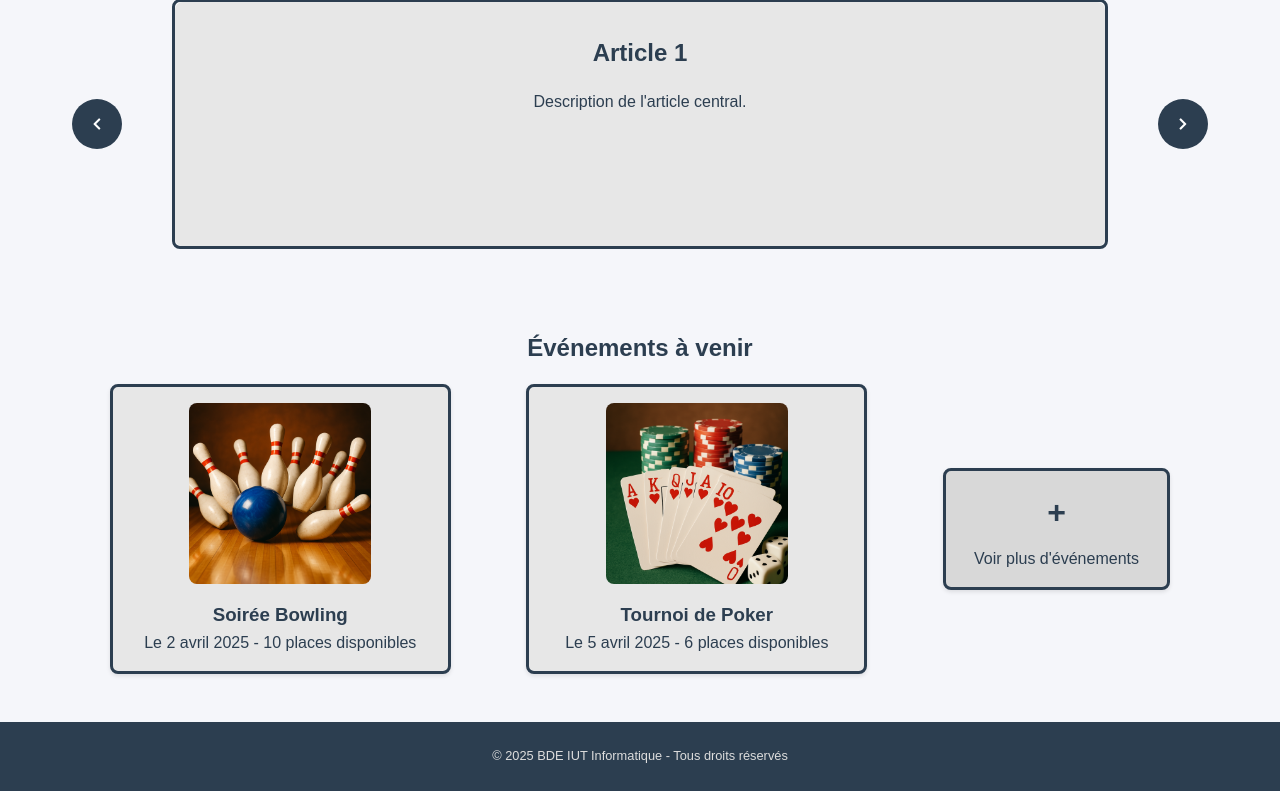
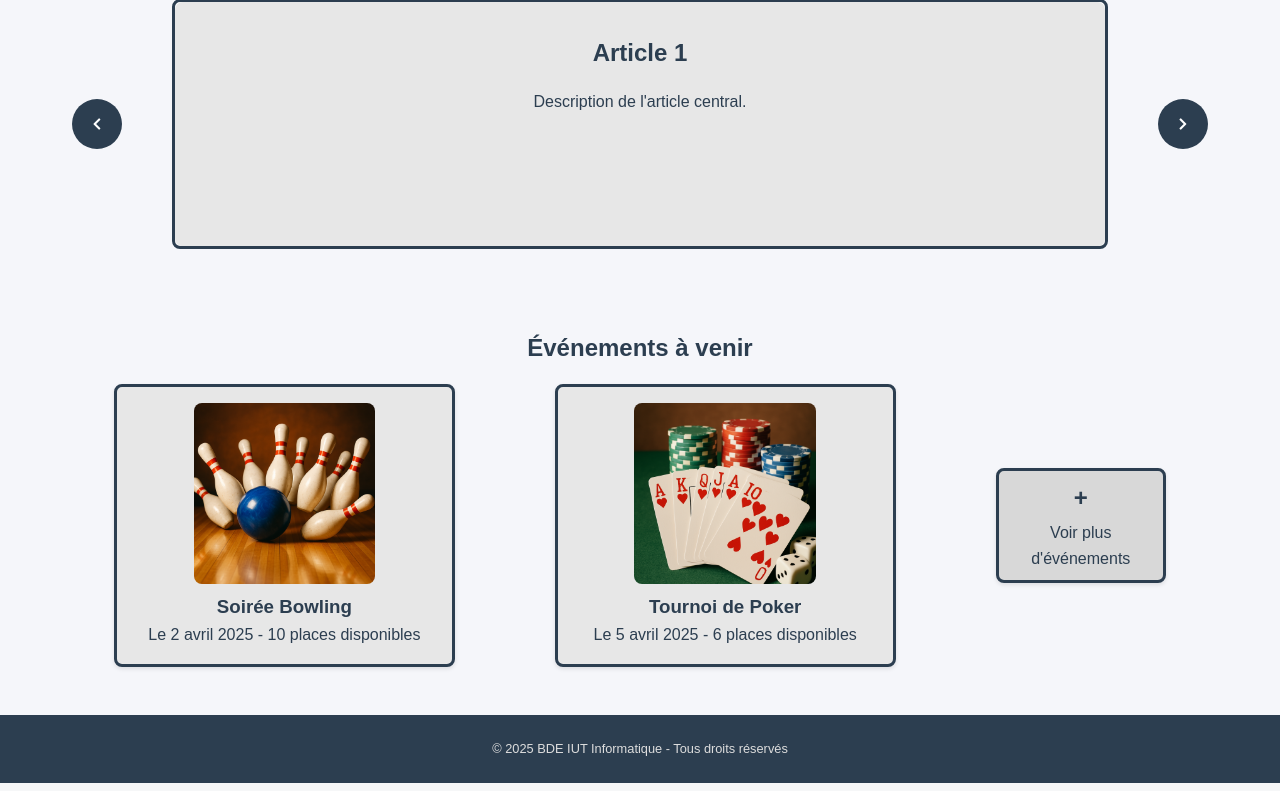
Before and after one commit to NicolasCHANTEUX/SAE_4.01_site_BDE, a PHP site: page /app/views/index.php in a window 1280 px wide. Shown: the part 244-1035 px from the top of the page. Run offline with PHP 8.4, Linux system fonts and the light colour scheme.

Commit message:
maj acceuil

```diff
--- a/assets/css/accueil.css
+++ b/assets/css/accueil.css
@@ -1,4 +1,6 @@
-/* Styles du carousel */
+/*///////////////////
+// Style Caroussel //
+///////////////////*/
 .carousel-container {
 	position: relative;
 	width: 100%;
@@ -87,53 +89,44 @@
 	line-height: 1.6;
 }
 
+/*//////////////////////
+// Section Événements //
+//////////////////////*/
 /* Section Événements */
 .evenements-container {
     margin: 2rem auto;
     padding: 1rem;
-
 }
 
 .evenements-container h2 {
     text-align: center;
     margin-bottom: 1rem;
-
-
 }
 
 .evenements-grid {
     display: flex;
-    justify-content: space-around;
-    align-items: center;
-
+    justify-content: space-around; /* Espacement horizontal uniforme */
+    align-items: stretch; /* Étire les cartes événements pour qu'elles aient la même hauteur */
+    gap: 1rem; /* Espacement entre les cartes */
 }
 
-.evenement-item{
-    width: 30%;
+.evenement-item {
+    width: 30%; /* Largeur des cartes événements */
     background-color: #fff;
     padding: 1rem;
     border-radius: var(--border-radius);
     box-shadow: var(--box-shadow);
     text-align: center;
-	background: rgb(231, 231, 231);
-	border: 3px solid var(--primary-color);
-	border-radius: var(--border-radius);
-}
-
-.voir-plus-item {
-    width: 20%;
-    background-color: #fff;
-    padding: 1rem;
-    border-radius: var(--border-radius);
-    box-shadow: var(--box-shadow);
-    text-align: center;
-	background: rgb(216, 216, 216);
-	border: 3px solid var(--primary-color);
-	border-radius: var(--border-radius);
+    background: rgb(231, 231, 231);
+    border: 3px solid var(--primary-color);
+    display: flex;
+    flex-direction: column;
+    justify-content: space-between; /* Espacer le contenu verticalement */
+    align-items: center; /* Centrer le contenu horizontalement */
 }
 
 .evenement-item img {
-    width: 60%;
+    width: 60%; /* Taille de l'image */
     border-radius: var(--border-radius);
 }
 
@@ -145,18 +138,31 @@
     color: var(--text-color);
 }
 
+/* Style pour le bouton "Voir plus d'événements" */
 .voir-plus-item {
+    width: 15%; /* Largeur réduite pour le bouton */
+    padding: 0.5rem; /* Réduction du padding */
+    border-radius: var(--border-radius);
+    box-shadow: var(--box-shadow);
+    text-align: center;
+    background: rgb(216, 216, 216);
+    border: 3px solid var(--primary-color);
+
+    /* Centrage du contenu */
     display: flex;
     flex-direction: column;
-    justify-content: center;
-    align-items: center;
+    justify-content: center; /* Centrer verticalement */
+    align-items: center; /* Centrer horizontalement */
+
+    /* Exclure le bouton de l'effet stretch */
+    align-self: center;
 }
 
 .voir-plus-item span {
-    font-size: 2rem;
+    font-size: 1.5rem; /* Taille réduite pour le symbole "+" */
     font-weight: bold;
 }
 
 .voir-plus-item p {
-    margin-top: 0.5rem;
+    margin-top: 0.2rem; /* Réduction de l'espacement vertical */
 }
```
